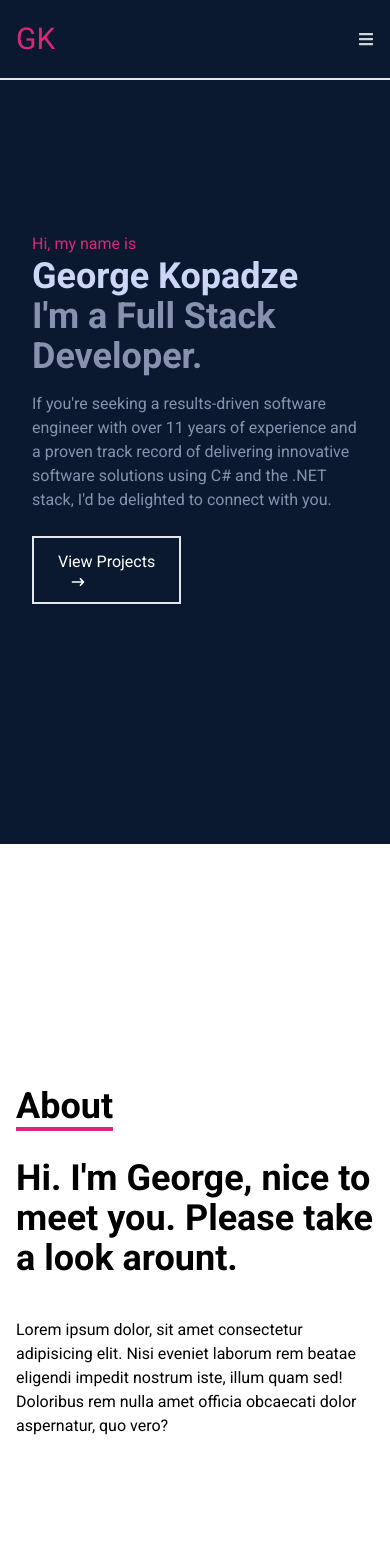
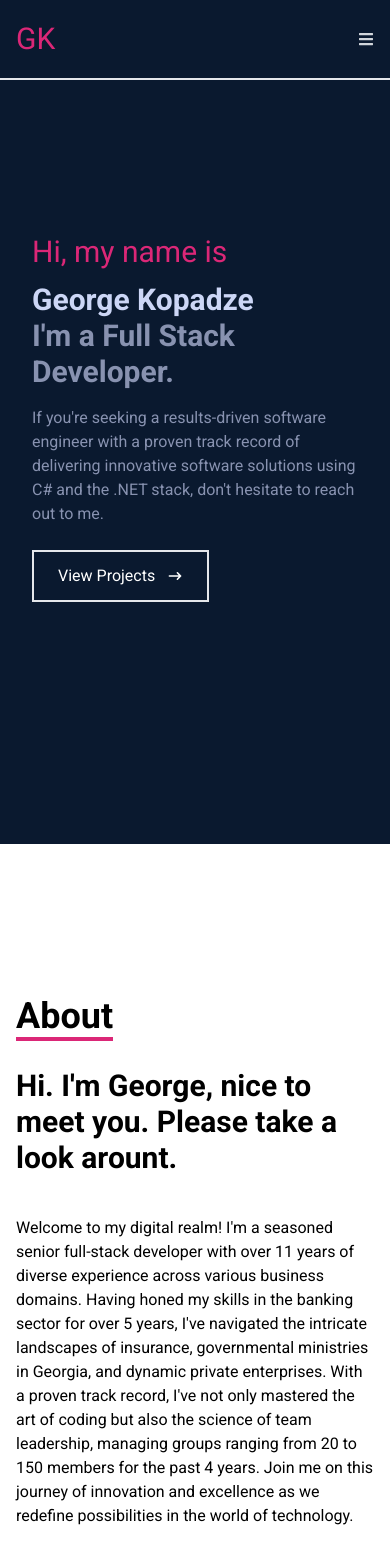
Before and after one commit to geokopa/personal-website, a React (Vite) app: page / in a window 390 px wide. Shown: the top 1568 px of the page. Built offline with nearby package versions, Linux system fonts and the light colour scheme.

Commit message:
fixed mobile responsive issues

```diff
--- a/src/components/About.tsx
+++ b/src/components/About.tsx
@@ -11,14 +11,20 @@ export const About = () => {
           <div></div>
         </div>
         <div className="max-w-[1000px] w-full grid sm:grid-cols-2 gap-8 px-4">
-          <div className="sm:text-right text-4xl font-bold">
+          <div className="sm:text-right text-3xl sm:text-4xl font-bold">
             <p>Hi. I'm George, nice to meet you. Please take a look arount.</p>
           </div>
           <div className="py-2">
-            Lorem ipsum dolor, sit amet consectetur adipisicing elit. Nisi
-            eveniet laborum rem beatae eligendi impedit nostrum iste, illum quam
-            sed! Doloribus rem nulla amet officia obcaecati dolor aspernatur,
-            quo vero?
+            Welcome to my digital realm! I'm a seasoned senior full-stack
+            developer with over 11 years of diverse experience across various
+            business domains. Having honed my skills in the banking sector for
+            over 5 years, I've navigated the intricate landscapes of insurance,
+            governmental ministries in Georgia, and dynamic private enterprises.
+            With a proven track record, I've not only mastered the art of coding
+            but also the science of team leadership, managing groups ranging
+            from 20 to 150 members for the past 4 years. Join me on this journey
+            of innovation and excellence as we redefine possibilities in the
+            world of technology.
           </div>
         </div>
       </div>
--- a/src/components/Home.tsx
+++ b/src/components/Home.tsx
@@ -5,22 +5,29 @@ const Home = () => {
     <div id="home" className="w-full h-screen bg-[#0a192f]">
       {/* Container */}
       <div className="max-w-[1000px] mx-auto px-8 flex flex-col justify-center h-full">
-        <p className="text-pink-600">Hi, my name is</p>
-        <h1 className="text-4xl sm:text-7xl font-bold text-[#ccd6f6]">
+        <p className="text-pink-600 text-3xl sm:text-4xl pb-3">
+          Hi, my name is
+        </p>
+        <h1 className="text-3xl sm:text-7xl font-bold text-[#ccd6f6]">
           George Kopadze
         </h1>
-        <h2 className="text-4xl sm:text-7xl font-bold text-[#8892b0]">
+        <h2 className="text-3xl sm:text-7xl font-bold text-[#8892b0]">
           I'm a Full Stack Developer.
         </h2>
         <p className="text-[#8892b0] py-4 max-w-[700px]">
-          If you're seeking a results-driven software engineer with over 11
-          years of experience and a proven track record of delivering innovative
-          software solutions using C# and the .NET stack, I'd be delighted to
-          connect with you.
+          If you're seeking a results-driven software engineer with a proven
+          track record of delivering innovative software solutions using C# and
+          the .NET stack, don't hesitate to reach out to me.
         </p>
         <div>
           <button className="text-white group border-2 px-6 py-3 my-2 flex items-center hover:bg-pink-600 hover:border-pink-600">
-            <Link to="projects" smooth={true} offset={50} duration={500}>
+            <Link
+              to="projects"
+              smooth={true}
+              offset={50}
+              duration={500}
+              className="flex justify-center items-center"
+            >
               View Projects
               <span className="group-hover:rotate-90 duration-300">
                 <HiArrowNarrowRight className="ml-3 " />
--- a/src/components/Navbar.tsx
+++ b/src/components/Navbar.tsx
@@ -106,7 +106,7 @@ export default function Navbar() {
               className="flex justify-between items-center w-full text-white"
               target="_blank"
               rel="noreferrer"
-              href="/"
+              href="https://github.com/geokopa/geokopa/blob/main/George%20Kopadze%20Resume.pdf"
             >
               Resume <BsFillPersonLinesFill size={30} />
             </a>
--- a/src/components/Skills.tsx
+++ b/src/components/Skills.tsx
@@ -4,24 +4,24 @@ import { Skill } from "../types/types";
 const Skills: React.FC = () => {
   return (
     <div id="skills" className="w-full h-screen bg-[#0a192f]  text-gray-300 ">
-      <div className="max-w-[1000px] mx-auto p-4 flex flex-col justify-center w-full h-full ">
-        <div>
+      <div className="max-w-[1000px] mx-auto p-4 flex flex-col justify-center sm:justify-center w-full h-full sm:h-screen">
+        <div className="mt-[100px] sm:mt-0">
           <p className="text-4xl font-bold inline border-b-4 border-pink-600 py-4">
             Skills
           </p>
           <p className="py-8">// These are the technologies I've worked with</p>
         </div>
 
-        <div className="w-full grid grid-cols-2 sm:grid-cols-4 gap-4 text-center py-8">
+        <div className="w-full grid grid-cols-3 sm:grid-cols-4 items-center gap-4 text-center pb-[100px] sm:pb-0">
           {SkillsDataSet.map((skill: Skill) => {
             return (
               <div key={skill.id} className="hover:scale-110 duration-500">
                 <img
                   src={skill.icon}
                   alt={skill.name}
-                  className="w-20 mx-auto"
+                  className="w-10 mx-auto sm:w-20"
                 />
-                <p className="my-4">{skill.name}</p>
+                <p className="my-4 text-xs sm:text-base">{skill.name}</p>
               </div>
             );
           })}
@@ -32,3 +32,4 @@ const Skills: React.FC = () => {
 };
 
 export default Skills;
+// w-full grid grid-cols-3 sm:grid-cols-4 items-center gap-4 text-center pb-[100px] sm:pb-0
--- a/src/components/Testimonial.tsx
+++ b/src/components/Testimonial.tsx
@@ -11,7 +11,7 @@ const Testimonials: React.FC = () => {
       className="w-full h-full bg-[#0a192f] text-gray-300 p-4"
     >
       <div className="max-w-[1200px] mx-auto flex flex-col sm:justify-center w-full h-full sm:h-screen mb-10">
-        <div className="mt-[30px]">
+        <div className="mt-[30px] sm:mt-0">
           <p className="text-4xl font-bold inline border-b-4 border-pink-600 py-4">
             Testimonials
           </p>
```
